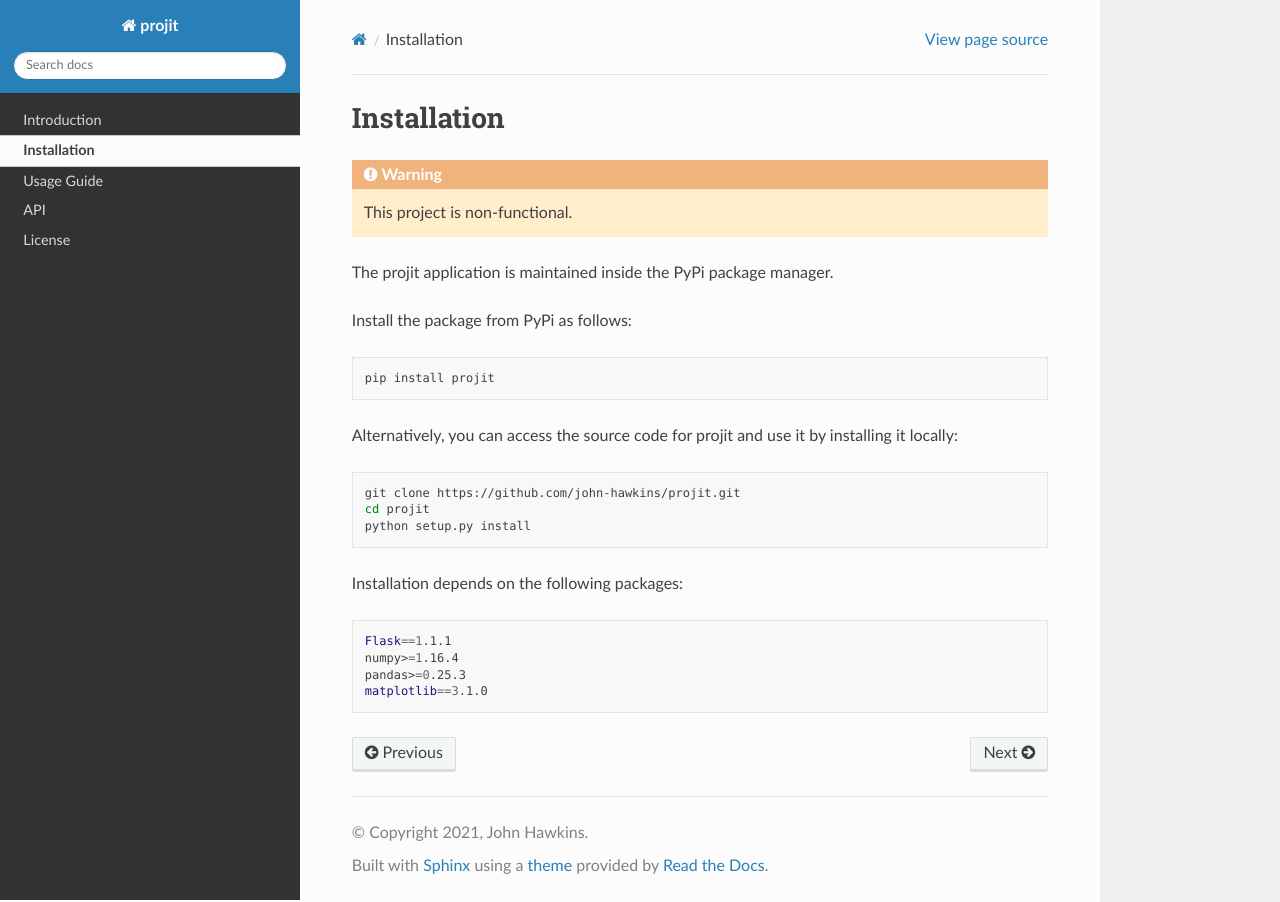
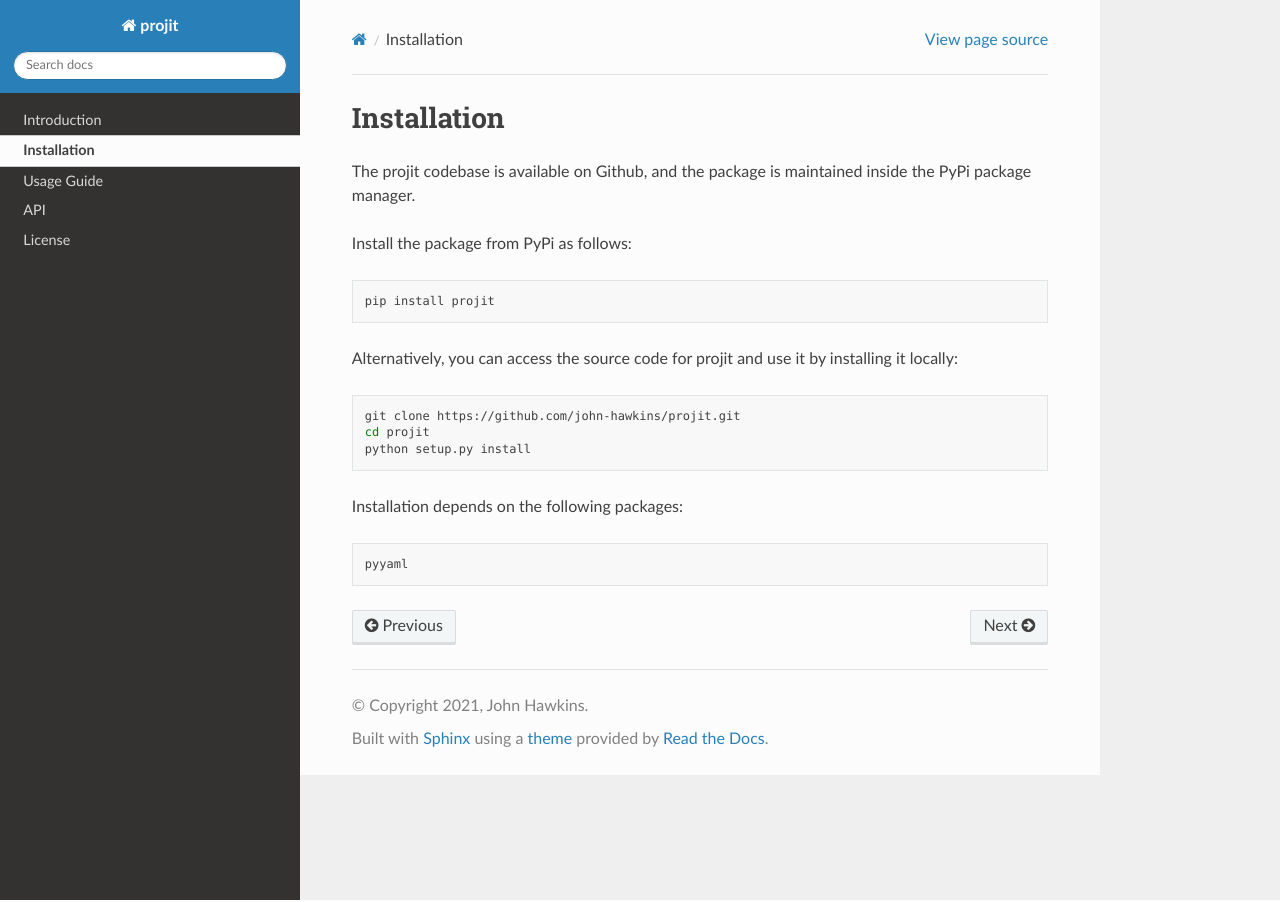
Before and after one commit to john-hawkins/projit, a Sphinx documentation site: the page built from docs/source/installation.rst, in a window 1280 px wide. Built offline with Sphinx 7.4.7 and the Read the Docs theme 2.0.0, drawn with Linux system fonts in a browser that asks for light colours.

Commit message:
Docs Update

```diff
--- a/docs/source/index.rst
+++ b/docs/source/index.rst
@@ -1,7 +1,5 @@
 projit: Data Science Project Intergration
 =========================================
-.. warning::
-   This project is non-functional. It is under active development.
 
 Command Line utility for managing your data science project properties,
 data sets, experiments and documentation.
--- a/docs/source/installation.rst
+++ b/docs/source/installation.rst
@@ -1,10 +1,8 @@
 Installation
 ============
 
-.. warning::
-   This project is non-functional.
-
-The projit application is maintained inside the PyPi package manager.
+The projit codebase is available on Github, and the package is maintained
+inside the PyPi package manager.
 
 Install the package from PyPi as follows:
 
@@ -26,7 +24,4 @@ Installation depends on the following packages:
 
 .. code-block:: bash
 
-    Flask==1.1.1
-    numpy>=1.16.4
-    pandas>=0.25.3
-    matplotlib==3.1.0
+    pyyaml
--- a/docs/source/introduction.rst
+++ b/docs/source/introduction.rst
@@ -1,8 +1,5 @@
 Introduction
 ============
-
-.. warning::
-   This project is non-functional.
 
 projit is a package and application that assists with managing your data science projects.
 It can be used to maintain a consistent view of the data sets used across experiemnts,
```
Also changed, not shown: docs/source/api.rst (+7 -1 lines), docs/source/projit.rst (+16 -0 lines), docs/source/usage.rst (+20 -0 lines).
